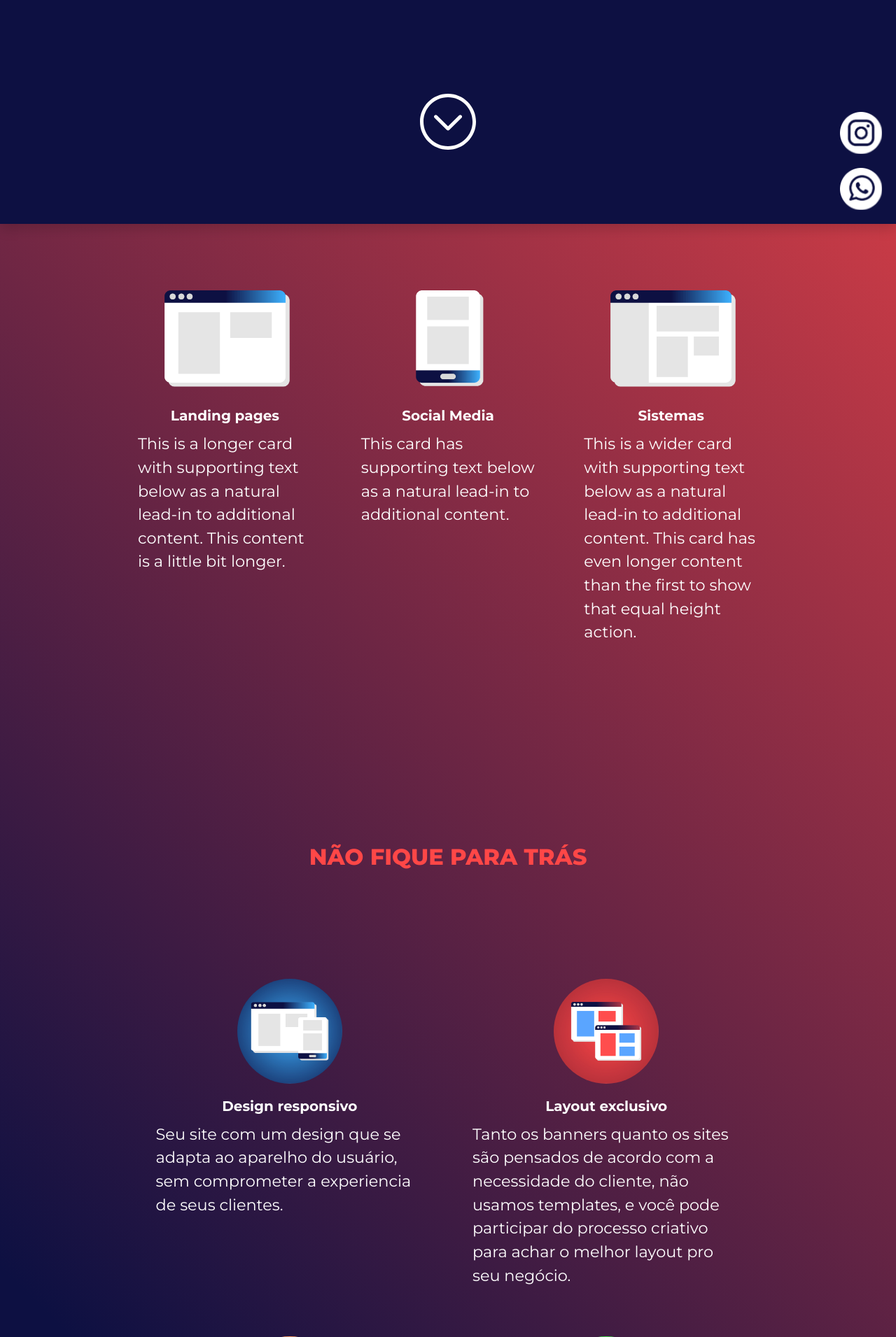
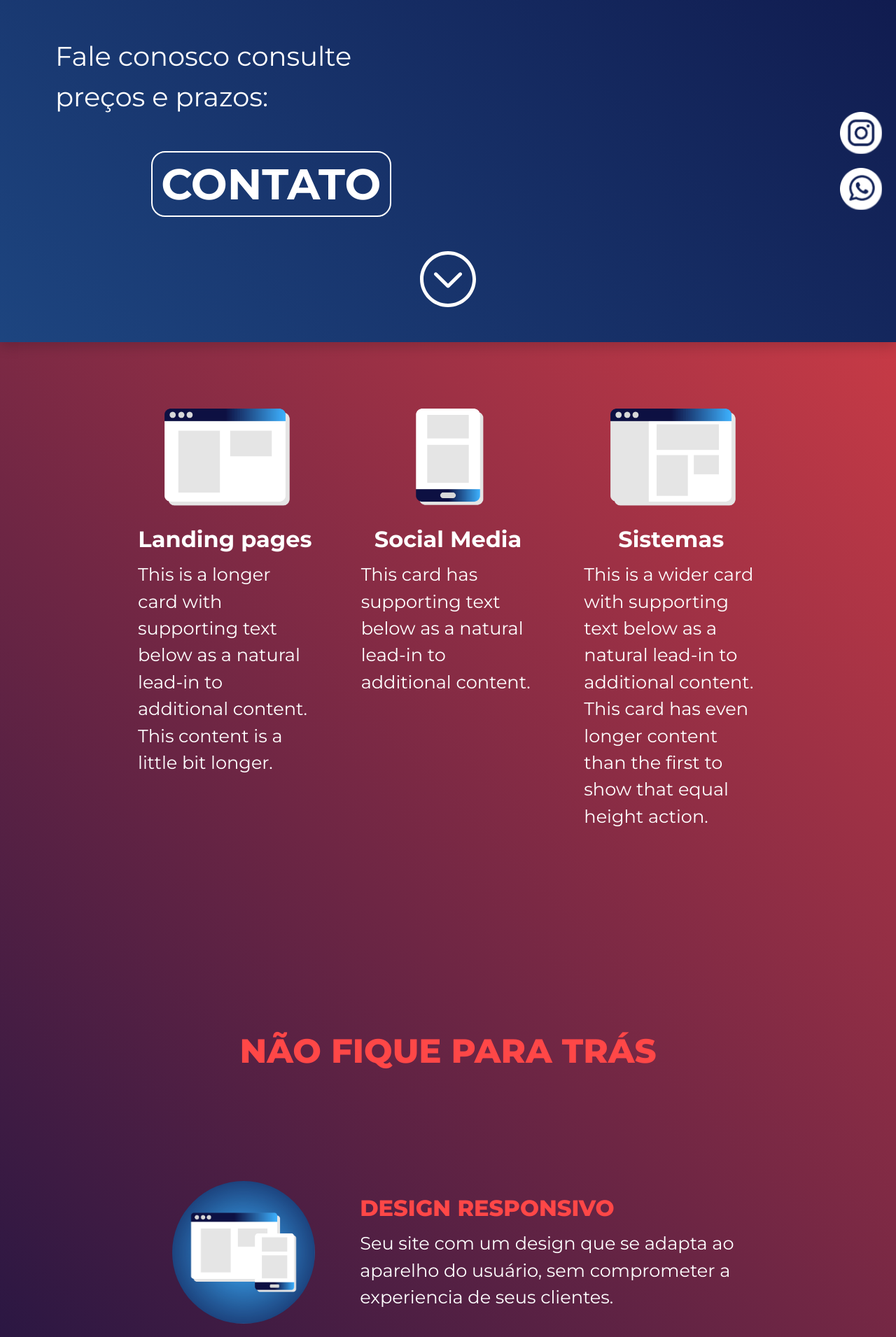
Before and after one commit to Bersanii/SbMidia, a PHP site: page / in a window 1280 px wide. Shown: the part 480-2391 px from the top of the page at 70% size. Run offline with PHP 8.4, Linux system fonts and the light colour scheme.

Commit message:
midanças no layout geral

```diff
--- /dev/null
+++ b/banner.html
@@ -0,0 +1,14 @@
+<div class="row" style="min-height: 100vh; padding: 100px 5vw 0 5vw;">
+    <div class="col-12 col-md-6" style="padding: 0;">
+        <img src="assets/logoWhite.png" alt="" id="logoBanner">
+        <div style="color: #FFF; margin-top: 5%; font-weight: 400;">SOLUÇÕES PARA WEB E SOCIAL MEDIA</div>
+    </div>
+    <div class="col-12 col-md-6" style="padding: 0;">
+        <div style="color: #FFF; margin: 10% 0;">Fale conosco consulte preços e prazos:</div>
+        <a class="btnContato" href="#" data-toggle="modal" data-target="#staticBackdrop">CONTATO</a>
+    </div>
+
+    <a href="#servicos" style="margin: 20px auto 20px auto;">
+      <img src="assets/arrowDown.svg" class="arrowDown">
+    </a>
+</div>
--- /dev/null
+++ b/bannerDesktop.html
@@ -0,0 +1,18 @@
+<div class="row" style="padding: 100px 5vw 0 5vw; margin-bottom: 150px;">
+    <div class="col-6 card-text" style="padding: 0;">
+        <img src="assets/logoWhite.png" alt="" id="logoBanner">
+        <div style="color: #FFF; margin-top: 5%; font-weight: 400;">SOLUÇÕES PARA WEB E SOCIAL MEDIA</div>
+    </div>
+</div>
+
+<div class="row" style="padding: 0 5vw 0 5vw;">
+    <div class="col-6 text-left card-text">
+        <div style="color: #FFF; margin-bottom: 50px;">Fale conosco consulte preços e prazos:</div>
+        <a class="btnContato" href="#" data-toggle="modal" data-target="#staticBackdrop" style="margin-left: 25%;">CONTATO</a>
+    </div>
+</div>
+
+
+<a href="#servicos">
+    <img src="assets/arrowDown.svg" class="arrowDown" style="margin: 50px 0 50px 0;">
+</a>
--- a/css/fontSizes.css
+++ b/css/fontSizes.css
@@ -29,7 +29,7 @@
         font-size: 1.6em;
     }
 
-    .cart-title{
+    .card-title{
         font-size: 1.4em;
     }
     .card-text{
@@ -51,15 +51,15 @@
     }
 
     .tituloSec{
-        font-size: 2em;
+        font-size: 3em;
     }
 
 
-    .cart-title{
-        font-size: 1.6em;
+    .card-title{
+        font-size: 2em;
     }
     .card-text{
-        font-size: 1.4em;
+        font-size: 1.6em;
     }
 
     .btn-accordion{
--- a/css/style.css
+++ b/css/style.css
@@ -27,7 +27,7 @@
 .tituloSec{
     color: #ff4747;
     font-weight: 800;
-    margin-bottom: 20px;
+    margin-bottom: 50px;
 }
 
 ul{
@@ -101,7 +101,25 @@ ul > li > a:hover {
 .banner{
     font-size: 1.5rem;
     text-align: center;
+
+    background: linear-gradient(45deg, rgba(60,172,248,1) 0%, rgba(13,16,66,1) 75%);
+    background-size: 400% 400%;
+    animation: change 10s ease-in-out infinite;
 }
+
+@keyframes change {
+    0%{
+        background-position: 0 50%;
+    }
+    50%{
+        background-position: 100% 50%;
+    }
+    100%{
+        background-position: 0 50%;
+    }
+}
+
+
 
 
 .card{
--- a/destaques.html
+++ b/destaques.html
@@ -1,42 +1,116 @@
+<style>
+  .imgAdjust{
+    width: 50%;
+    height: auto;
+  }
+
+  /* Small devices (landscape phones, 576px and up) */
+  @media (min-width: 576px) {
+
+  }
+
+  /* Medium devices (tablets, 768px and up) */
+  @media (min-width: 768px) {
+    .imgAdjust{
+      width: 70%;
+    }
+  }
+
+  /* Large devices (desktops, 992px and up) */
+  @media (min-width: 992px) {
+
+  }
+
+  /* Extra large devices (large desktops, 1200px and up) */
+  @media (min-width: 1200px) {
+
+  }
+</style>
+
 <div class="row" style="padding: 0 2vw 0 2vw;">
 
-    <div class="tituloSec text-center" style="width: 100%;">NÃO FIQUE PARA TRÁS</div>
+  <div class="tituloSec text-center" style="width: 100%;">NÃO FIQUE PARA TRÁS</div>
 
-    <div class="card-deck">
-      <div class="card">
-        <img src="assets/responsivo.jpg" class="card-img-top" alt="..." style="border-radius: 50%; width: 150px; height: auto; margin-left: auto; margin-right: auto;">
+  <div class="card mb-3" style="max-width: 100vw;">
+    <div class="row no-gutters">
+      <div class="col-md-4 text-center">
+        <img src="assets/responsivo.jpg" class="card-img-top imgAdjust" alt="..." style="border-radius: 50%; margin-left: auto; margin-right: auto;">
+      </div>
+      <div class="col-md-8">
         <div class="card-body">
-            <h5 class="card-title text-center" style="font-weight: 700;">Design responsivo</h5>
-            <p class="card-text">Seu site com um design que se adapta ao aparelho do usuário, sem comprometer a experiencia de seus clientes.</p>
+          <h5 class="card-title text-center text-md-left" style="font-weight: 800; color: #ff4747;">DESIGN RESPONSIVO</h5>
+          <p class="card-text">Seu site com um design que se adapta ao aparelho do usuário, sem comprometer a experiencia de seus clientes.</p>
+        </div>
+      </div>
+    </div>
+  </div>
+
+  <!-- Divisória -->
+  <div style="width: 100%;border-top: 5px dotted #FFF; margin: 50px 0 50px 0"></div>
+  <!-- ||||||||| -->
+
+  <div class="card mb-3" style="max-width: 100vw;">
+    <div class="row no-gutters">
+      <div class="col-md-4 d-md-none text-center">
+        <img src="assets/layout.jpg" class="card-img-top imgAdjust" alt="..." style="border-radius: 50%; margin-left: auto; margin-right: auto;">
+      </div>
+
+      <div class="col-md-8">
+        <div class="card-body">
+          <h5 class="card-title text-center text-md-right" style="font-weight: 800; color: #ff4747;">LAYOUT EXCLUSIVO</h5>
+          <p class="card-text">Tanto os banners quanto os sites são pensados de acordo com a necessidade do cliente, não usamos templates, e você pode participar do processo criativo para achar o melhor layout pro seu negócio.</p>
         </div>
       </div>
 
-      <div class="card">
-        <img src="assets/layout.jpg" class="card-img-top" alt="..." style="border-radius: 50%; width: 150px; height: auto; margin-left: auto; margin-right: auto;">
+      <div class="col-md-4 d-none d-md-block text-center">
+        <img src="assets/layout.jpg" class="card-img-top imgAdjust" alt="..." style="border-radius: 50%; margin-left: auto; margin-right: auto;">
+      </div>
+
+    </div>
+  </div>
+
+  <!-- Divisória -->
+  <div style="width: 100%;border-top: 5px dotted #FFF; margin: 50px 0 50px 0"></div>
+  <!-- ||||||||| -->
+
+  <div class="card mb-3" style="max-width: 100vw;">
+    <div class="row no-gutters">
+      <div class="col-md-4 text-center">
+        <img src="assets/redesSociais.jpg" class="card-img-top imgAdjust" alt="..." style="border-radius: 50%; margin-left: auto; margin-right: auto;">
+      </div>
+      <div class="col-md-8">
         <div class="card-body">
-            <h5 class="card-title text-center" style="font-weight: 700;">Layout exclusivo</h5>
-            <p class="card-text">Tanto os banners quanto os sites são pensados de acordo com a necessidade do cliente, não usamos templates, e você pode participar do processo criativo para achar o melhor layout pro seu negócio.</p>
+          <h5 class="card-title text-center text-md-left" style="font-weight: 800; color: #ff4747;">INTEGRÇÃO COM REDES SOCIAIS</h5>
+          <p class="card-text">Que tal ter sua galeria do Instagram como uma vitrine no seu site? ou um botão que permite redirecionar o usuário para um chat com você no Whatsapp? Confira mais funções entrando em contato com a gente.</p>
         </div>
       </div>
     </div>
+  </div>
 
-    <div class="card-deck" style="margin-top: 50px;">
-      <div class="card">
-        <img src="assets/redesSociais.jpg" class="card-img-top" alt="..." style="border-radius: 50%; width: 150px; height: auto; margin-left: auto; margin-right: auto;">
+  <!-- Divisória -->
+  <div style="width: 100%;border-top: 5px dotted #FFF; margin: 50px 0 50px 0"></div>
+  <!-- ||||||||| -->
+
+  <div class="card mb-3" style="max-width: 100vw;">
+    <div class="row no-gutters">
+      <div class="col-md-4 d-md-none text-center">
+        <img src="assets/suporte.jpg" class="card-img-top imgAdjust" alt="..." style="border-radius: 50%; margin-left: auto; margin-right: auto;">
+      </div>
+
+      <div class="col-md-8">
         <div class="card-body">
-            <h5 class="card-title text-center" style="font-weight: 700;">Integração com redes sociais</h5>
-            <p class="card-text">Que tal ter sua galeria do Instagram como uma vitrine no seu site? ou um botão que permite redirecionar o usuário para um chat com você no Whatsapp? Confira mais funções entrando em contato com a gente.</p>
+          <h5 class="card-title text-center text-md-right" style="font-weight: 800; color: #ff4747;">SUPORTE</h5>
+          <p class="card-text">Algum problema com seu site? Mudou de idea e não quer mais alguma feature? Fala com a gente que alguém da nossa equipe vai te ajudar com as mudanças ou até mesmo possíveis dúvidas.</p>
         </div>
       </div>
 
-      <div class="card">
-        <img src="assets/suporte.jpg" class="card-img-top" alt="..." style="border-radius: 50%; width: 150px; height: auto; margin-left: auto; margin-right: auto;">
-        <div class="card-body">
-            <h5 class="card-title text-center" style="font-weight: 700;">Suporte</h5>
-            <p class="card-text">Algum problema com seu site? Mudou de idea e não quer mais alguma feature? Fala com a gente que alguém da nossa equipe vai te ajudar com as mudanças ou até mesmo possíveis dúvidas.</p>
-        </div>
+      <div class="col-md-4 d-none d-md-block text-center">
+        <img src="assets/suporte.jpg" class="card-img-top imgAdjust" alt="..." style="border-radius: 50%; margin-left: auto; margin-right: auto;">
       </div>
 
     </div>
+  </div>
+
+
 
 </div>
--- a/index.php
+++ b/index.php
@@ -50,22 +50,19 @@
 
 
 
-    <!-- ☰☰☰ BANNER ☰☰☰ -->
-    <div class="container-fluid banner shadow">
-      <div class="row" style="min-height: 100vh; padding: 20% 5vw 0 5vw; background: rgb(13,16,66);">
-          <div class="col-12 col-md-6" style="padding: 0;">
-              <img src="assets/logoWhite.png" alt="" id="logoBanner">
-              <div style="color: #FFF; margin-top: 5%; font-weight: 400;">SOLUÇÕES PARA WEB E SOCIAL MEDIA</div>
-          </div>
-          <div class="col-12 col-md-6" style="padding: 0;">
-              <div style="color: #FFF; margin: 10% 0;">Fale conosco consulte preços e prazos:</div>
-              <a class="btnContato" href="#" data-toggle="modal" data-target="#staticBackdrop">CONTATO</a>
-          </div>
+    <!-- ☰☰☰ BANNER MOBILE ☰☰☰ -->
+    <div class="container-fluid banner shadow d-md-none">
 
-          <a href="#servicos" style="margin: 20px auto 20px auto;">
-            <img src="assets/arrowDown.svg" class="arrowDown">
-          </a>
-      </div>
+      <?php include 'banner.html' ?>
+
+    </div>
+
+
+    <!-- ☰☰☰ BANNER DESKTOP ☰☰☰ -->
+    <div class="container-fluid banner shadow d-none d-md-block" style="min-height: 100vh">
+
+      <?php include 'bannerDesktop.html' ?>
+
     </div>
 
 
@@ -136,7 +133,7 @@
       <div class="modal-dialog">
         <div class="modal-content">
           <div class="modal-header" style="border-bottom: 1px solid  #ff4747">
-            <h5 class="modal-title tituloSec" id="staticBackdropLabel" style="margin:0">FORMULÁRIO DE CONTATO</h5>
+            <h5 class="modal-title tituloSec" id="staticBackdropLabel" style="margin:0">CONTATO</h5>
             <button type="button" class="close" data-dismiss="modal" aria-label="Close">
               <span aria-hidden="true">&times;</span>
             </button>
--- a/portifolio.html
+++ b/portifolio.html
@@ -1,24 +1,34 @@
+<style>
+  .hoverEffect{
+    position: relative;
+    transition: all .2s;
+  }
+  .hoverEffect:hover{
+    transform: scale(1.05);
+  }
+</style>
+
 <div class="row" style="padding: 0 2vw 0 2vw;">
 
     <div class="tituloSec text-center" style="width: 100%;">PORTIFÓLIO</div>
 
     <div class="card-deck">
       <div class="card">
-        <img src="assets/Bodyfit.jpg" class="card-img-top" alt="...">
+        <img src="assets/Bodyfit.jpg" class="card-img-top hoverEffect" alt="...">
         <div class="card-body">
           <h5 class="card-title text-center" style="font-weight: 700;">Social media banner</h5>
           <p class="card-text">This is a longer card with supporting text below as a natural lead-in to additional content. This content is a little bit longer.</p>
         </div>
       </div>
       <div class="card">
-        <img src="assets/Vision.jpg" class="card-img-top" alt="...">
+        <img src="assets/Vision.jpg" class="card-img-top hoverEffect" alt="...">
         <div class="card-body">
           <h5 class="card-title text-center" style="font-weight: 700;">Material para divulgação</h5>
           <p class="card-text">This card has supporting text below as a natural lead-in to additional content.</p>
         </div>
       </div>
       <div class="card">
-        <img src="assets/Open.jpg" class="card-img-top" alt="...">
+        <img src="assets/Open.jpg" class="card-img-top hoverEffect" alt="...">
         <div class="card-body">
           <h5 class="card-title text-center" style="font-weight: 700;">Ganhe clientes</h5>
           <p class="card-text">This is a wider card with supporting text below as a natural lead-in to additional content. This card has even longer content than the first to show that equal height action.</p>
@@ -30,21 +40,21 @@
 <div class="row" style="padding: 0 2vw 0 2vw;">
     <div class="card-deck">
         <div class="card">
-            <img src="assets/1000x1000.png" class="card-img-top" alt="...">
+            <img src="assets/1000x1000.png" class="card-img-top hoverEffect" alt="...">
             <div class="card-body">
                 <h5 class="card-title text-center" style="font-weight: 700;">Landing pages</h5>
                 <p class="card-text">This is a longer card with supporting text below as a natural lead-in to additional content. This content is a little bit longer.</p>
             </div>
         </div>
         <div class="card">
-            <img src="assets/1000x1000.png" class="card-img-top" alt="...">
+            <img src="assets/1000x1000.png" class="card-img-top hoverEffect" alt="...">
             <div class="card-body">
                 <h5 class="card-title text-center" style="font-weight: 700;">Crie engajamento</h5>
                 <p class="card-text">This card has supporting text below as a natural lead-in to additional content.</p>
             </div>
         </div>
         <div class="card">
-            <img src="assets/1000x1000.png" class="card-img-top" alt="...">
+            <img src="assets/1000x1000.png" class="card-img-top hoverEffect" alt="...">
             <div class="card-body">
                 <h5 class="card-title text-center" style="font-weight: 700;">Sistemas</h5>
                 <p class="card-text">This is a wider card with supporting text below as a natural lead-in to additional content. This card has even longer content than the first to show that equal height action.</p>
```
Also changed, not shown: duvidas.html (+26 -6 lines).
